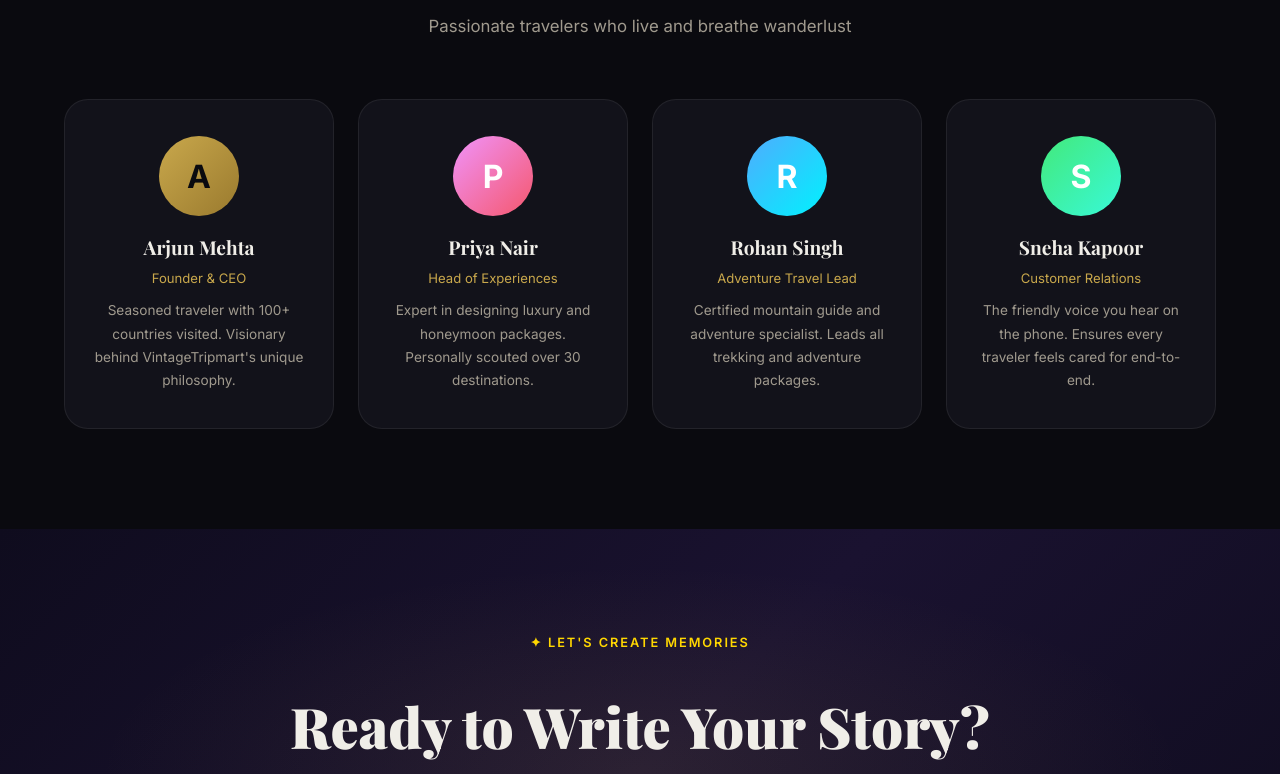
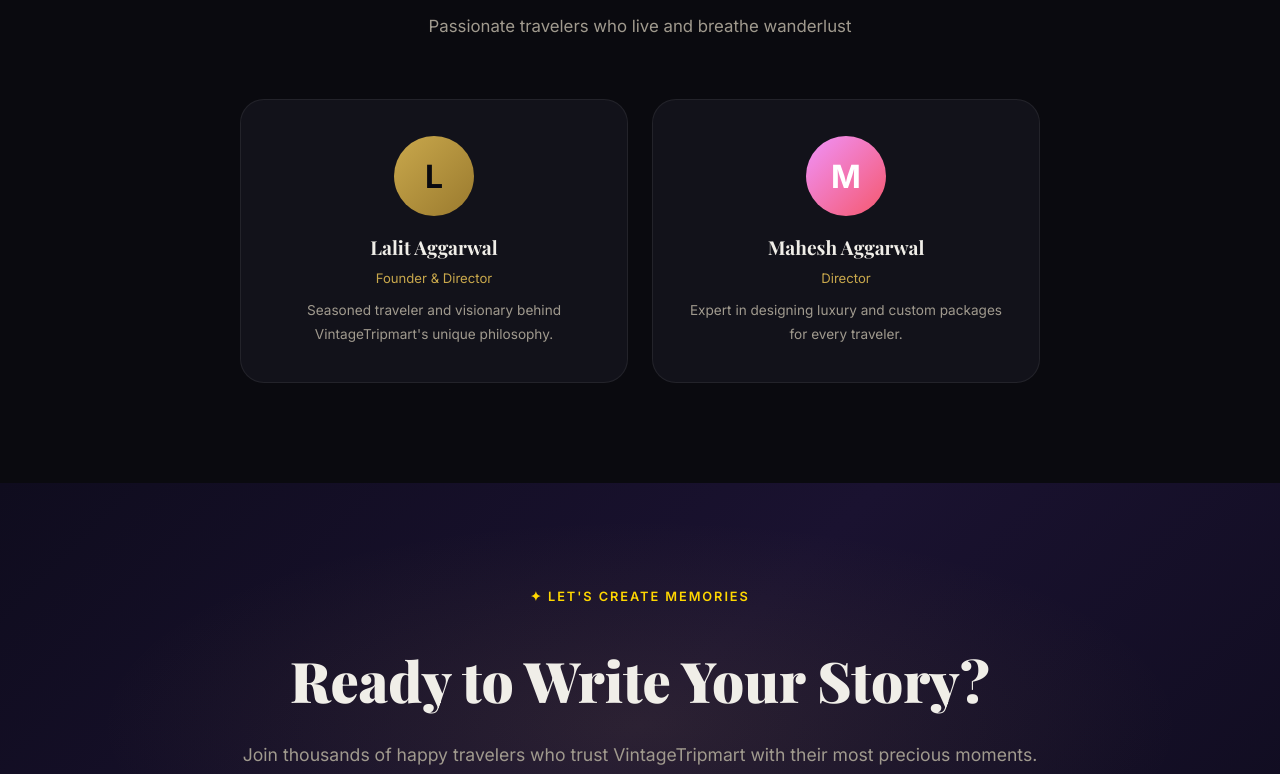
Before and after one commit to TechnoRagee/vinatgetripmart, a website: page public/about.html in a window 1280 px wide. Shown: the part 2610-3384 px from the top of the page. Drawn offline with nearby package versions, Linux system fonts and the light colour scheme.

Commit message:
Update contact numbers, email, and directors

```diff
--- a/public/about.html
+++ b/public/about.html
@@ -142,42 +142,25 @@
                 <h2 class="section-title">The Faces Behind Your Journey</h2>
                 <p class="section-subtitle">Passionate travelers who live and breathe wanderlust</p>
             </div>
-            <div style="display: grid; grid-template-columns: repeat(4, 1fr); gap: 24px;">
+            <div
+                style="display: grid; grid-template-columns: repeat(2, 1fr); gap: 24px; max-width: 800px; margin: 0 auto;">
                 <div class="feature-card" style="text-align: center;" id="team-1">
                     <div
                         style="width: 80px; height: 80px; background: linear-gradient(135deg, var(--gold), var(--gold-dark)); border-radius: 50%; display: flex; align-items: center; justify-content: center; font-size: 2rem; margin: 0 auto 16px; font-weight: 700; color: var(--bg-dark);">
-                        A</div>
-                    <h3 style="margin-bottom: 4px;">Arjun Mehta</h3>
-                    <p style="color: var(--gold); font-size: 0.82rem; margin-bottom: 10px;">Founder & CEO</p>
-                    <p style="font-size: 0.85rem;">Seasoned traveler with 100+ countries visited. Visionary behind
-                        VintageTripmart's unique philosophy.</p>
+                        L</div>
+                    <h3 style="margin-bottom: 4px;">Lalit Aggarwal</h3>
+                    <p style="color: var(--gold); font-size: 0.82rem; margin-bottom: 10px;">Founder & Director</p>
+                    <p style="font-size: 0.85rem;">Seasoned traveler and visionary behind VintageTripmart's unique
+                        philosophy.</p>
                 </div>
                 <div class="feature-card" style="text-align: center;" id="team-2">
                     <div
                         style="width: 80px; height: 80px; background: linear-gradient(135deg, #f093fb, #f5576c); border-radius: 50%; display: flex; align-items: center; justify-content: center; font-size: 2rem; margin: 0 auto 16px; font-weight: 700; color: #fff;">
-                        P</div>
-                    <h3 style="margin-bottom: 4px;">Priya Nair</h3>
-                    <p style="color: var(--gold); font-size: 0.82rem; margin-bottom: 10px;">Head of Experiences</p>
-                    <p style="font-size: 0.85rem;">Expert in designing luxury and honeymoon packages. Personally scouted
-                        over 30 destinations.</p>
-                </div>
-                <div class="feature-card" style="text-align: center;" id="team-3">
-                    <div
-                        style="width: 80px; height: 80px; background: linear-gradient(135deg, #4facfe, #00f2fe); border-radius: 50%; display: flex; align-items: center; justify-content: center; font-size: 2rem; margin: 0 auto 16px; font-weight: 700; color: #fff;">
-                        R</div>
-                    <h3 style="margin-bottom: 4px;">Rohan Singh</h3>
-                    <p style="color: var(--gold); font-size: 0.82rem; margin-bottom: 10px;">Adventure Travel Lead</p>
-                    <p style="font-size: 0.85rem;">Certified mountain guide and adventure specialist. Leads all trekking
-                        and adventure packages.</p>
-                </div>
-                <div class="feature-card" style="text-align: center;" id="team-4">
-                    <div
-                        style="width: 80px; height: 80px; background: linear-gradient(135deg, #43e97b, #38f9d7); border-radius: 50%; display: flex; align-items: center; justify-content: center; font-size: 2rem; margin: 0 auto 16px; font-weight: 700; color: #fff;">
-                        S</div>
-                    <h3 style="margin-bottom: 4px;">Sneha Kapoor</h3>
-                    <p style="color: var(--gold); font-size: 0.82rem; margin-bottom: 10px;">Customer Relations</p>
-                    <p style="font-size: 0.85rem;">The friendly voice you hear on the phone. Ensures every traveler
-                        feels cared for end-to-end.</p>
+                        M</div>
+                    <h3 style="margin-bottom: 4px;">Mahesh Aggarwal</h3>
+                    <p style="color: var(--gold); font-size: 0.82rem; margin-bottom: 10px;">Director</p>
+                    <p style="font-size: 0.85rem;">Expert in designing luxury and custom packages for every traveler.
+                    </p>
                 </div>
             </div>
         </div>
@@ -229,8 +212,8 @@
             <div class="footer-contact">
                 <h4>Contact Us</h4>
                 <p>📍 123 Travel Lane, Connaught Place, New Delhi - 110001</p>
-                <p>📞 +91 98765 43210</p>
-                <p>✉ hello@vintagetripmart.com</p>
+                <p>📞 +91 9811411270, +91 9810566112</p>
+                <p>✉ vintagetripmart@outlook.com</p>
                 <p>🕐 Mon-Sat: 9 AM – 7 PM</p>
             </div>
         </div>
```
Also changed, not shown: public/contact.html (+4 -4 lines), public/index.html (+22 -10 lines), public/query.html (+2 -2 lines), public/tours.html (+2 -2 lines).
